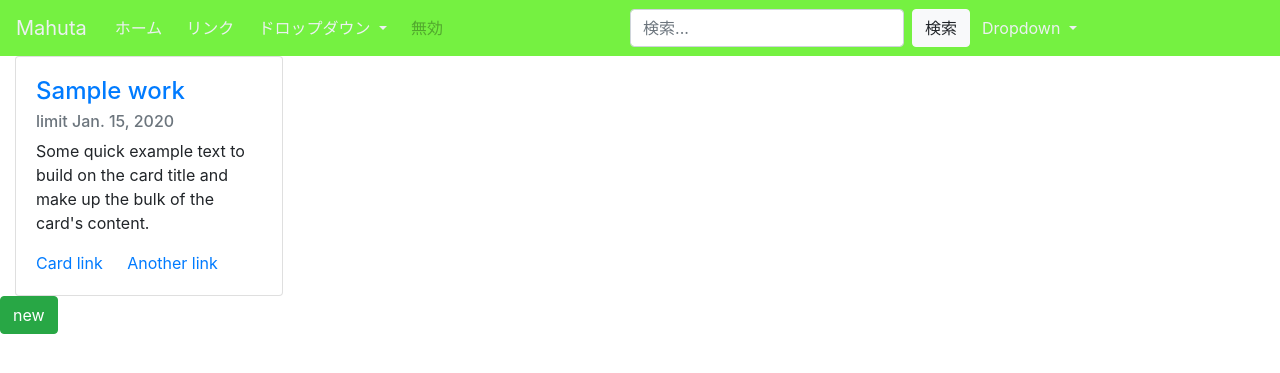
After one commit to tak0-auk/mahuta, a Django app: page / in a window 1280 px wide. The commit adds this page. Shown: the top 373 px of the page. Run offline with Django 3.2, Linux system fonts and the light colour scheme; tables that the repository leaves empty hold one stand-in row (values such as "Sample post"); some libraries are stand-ins or nearby versions.

Commit message:
ちょこちょこ変えた

```diff
--- a/mahuta/settings.py
+++ b/mahuta/settings.py
@@ -57,7 +57,7 @@ ROOT_URLCONF = 'mahuta.urls'
 TEMPLATES = [
     {
         'BACKEND': 'django.template.backends.django.DjangoTemplates',
-        'DIRS': [],
+        'DIRS': [os.path.join(BASE_DIR, 'templates')],
         'APP_DIRS': True,
         'OPTIONS': {
             'context_processors': [
--- a/mahuta/urls.py
+++ b/mahuta/urls.py
@@ -18,7 +18,7 @@ from django.urls import path, include
 
 urlpatterns = [
     path('admin/', admin.site.urls),
-    path('', include('tidy.urls')),
+    path('', include('work.urls')),
     path('tree/', include('tree.urls')),
     path('auth/', include('accounts.urls'))
 ]
--- /dev/null
+++ b/templates/cmn/base.html
@@ -0,0 +1,72 @@
+{% load staticfiles %}
+<!DOCTYPE html>
+<html lang="en">
+<head>
+    <meta charset="UTF-8">
+    <link rel="stylesheet" type="text/css" href="{% static 'css/bootstrap.css' %}"/>
+    <link rel="stylesheet" type="text/css" href="{% static 'css/style.css' %}"/>
+    <script src="{% static 'js/jquery-3.3.1.min.js' %}"></script>
+    <script src="{% static 'js/bootstrap.js' %}"></script>
+    <title>Mahuta</title>
+</head>
+<body>
+
+<nav class="navbar navbar-expand-lg navbar-light">
+    <a class="navbar-brand" href="/">Mahuta</a>
+    <button type="button" class="navbar-toggler" data-toggle="collapse" data-target="#Navber" aria-controls="Navber"
+            aria-expanded="false" aria-label="ナビゲーションの切替">
+        <span class="navbar-toggler-icon"></span>
+    </button>
+
+    <div class="collapse navbar-collapse" id="Navber">
+        <ul class="navbar-nav mr-auto">
+            <li class="nav-item">
+                <a class="nav-link" href="#">ホーム</a>
+            </li>
+            <li class="nav-item">
+                <a class="nav-link" href="#">リンク</a>
+            </li>
+            <li class="nav-item dropdown">
+                <a href="#" class="nav-link dropdown-toggle" id="navbarDropdown" role="button" data-toggle="dropdown"
+                   aria-haspopup="true" aria-expanded="false">
+                    ドロップダウン
+                </a>
+                <div class="dropdown-menu" aria-labelledby="navbarDropdown">
+                    <a class="dropdown-item" href="#">メニュー1</a>
+                    <a class="dropdown-item" href="#">メニュー2</a>
+                    <div class="dropdown-divider"></div>
+                    <a class="dropdown-item" href="#">その他</a>
+                </div>
+            </li>
+            <li class="nav-item">
+                <a class="nav-link disabled" href="#">無効</a>
+            </li>
+        </ul>
+        <form class="form-inline my-2 my-lg-0">
+            <input type="search" class="form-control mr-sm-2" placeholder="検索..." aria-label="検索...">
+            <button type="submit" class="btn btn-light my-2 my-sm-0">検索</button>
+        </form>
+        <ul class="navbar-nav mr-auto">
+            <li class="nav-item dropdown">
+                <a class="nav-link dropdown-toggle" href="#" id="navbarDropdown" role="button" data-toggle="dropdown"
+                   aria-haspopup="true" aria-expanded="false">
+                    Dropdown
+                </a>
+                <div class="dropdown-menu" aria-labelledby="navbarDropdown">
+                    <a class="dropdown-item" href="/auth/logout">ログアウト</a>
+                    <a class="dropdown-item" href="#">Another action</a>
+                    <div class="dropdown-divider"></div>
+                    <a class="dropdown-item" href="#">Something else here</a>
+                </div>
+            </li>
+            <li>
+            </li>
+        </ul>
+    </div><!-- /.navbar-collapse -->
+</nav>
+
+{% block contents %}
+{% endblock %}
+
+</body>
+</html>
--- a/tree/templates/tree/index.html
+++ b/tree/templates/tree/index.html
@@ -1,4 +1,5 @@
 {% extends 'base.html' %}
+{% load static %}
 
 {% block contents %}
 {% if root_list %}
--- a/work/models.py
+++ b/work/models.py
@@ -1,11 +1,25 @@
 from django.db import models
+from django.utils import timezone
+
 
 # Create your models here.
 
 
 class Work(models.Model):
-    name = models.CharField(max_length=128)
-    is_individual = models.BooleanField()
+    name = models.CharField(unique=True, max_length=128)
+    is_individual = models.BooleanField(default=True)
+    limit_date = models.DateField(default=timezone.now)
+    # members = models.ManyToManyField()
     #
     # class Meta:
     #     unique_together = ('name', )
+
+
+class Node(models.Model):
+    subject = models.CharField(max_length=255, null=False)
+    text = models.TextField(null=True, blank=True)
+    pub_date = models.DateTimeField('date published', default=timezone.now)
+    is_root = models.BooleanField(default=False)
+
+    def __str__(self):
+        return self.subject
--- /dev/null
+++ b/work/templates/work/index.html
@@ -0,0 +1,32 @@
+{% extends 'cmn/base.html' %}
+{% load static %}
+
+{% block contents %}
+    {% if work_list %}
+        <div class="card-deck">
+
+            {% for work in work_list %}
+<div class="col-3">
+                <div class="card">
+                    <div class="card-body">
+                        <h4 class="card-title"><a href="{% url 'work:work' work.name %}">{{ work.name }}</a></h4>
+                        <h6 class="card-subtitle mb-2 text-muted">limit {{ work.limit_date }}</h6>
+                        <p class="card-text">Some quick example text to build on the card title and make up the bulk
+                            of the card's content.</p>
+                        <a href="#" class="card-link">Card link</a>
+                        <a href="#" class="card-link">Another link</a>
+                    </div>
+                </div>
+</div>
+            {% endfor %}
+
+        </div>
+
+    {% else %}
+        <p>Nothing</p>
+        <a href="{% url 'work:create' %}">new</a>
+
+    {% endif %}
+    <a class="btn btn-success" href="{% url 'work:create' %}">new</a>
+
+{% endblock contents %}
--- /dev/null
+++ b/work/urls.py
@@ -0,0 +1,13 @@
+# coding: UTF-8
+from django.urls import path
+
+
+from . import views
+
+app_name = 'work'
+urlpatterns = [
+    path('', views.IndexView.as_view(), name='index'),
+    path('create', views.WorkCreateView.as_view(), name='create'),
+    path('<str:name>/', views.work_index, name='work'),
+    # path('<int:pk>/', views.DetailView.as_view(), name='detail'),
+]
--- a/work/views.py
+++ b/work/views.py
@@ -1,3 +1,30 @@
-from django.shortcuts import render
+from django.shortcuts import render, get_object_or_404
+from django.views import generic
+
+from .models import Work
+from .form import WorkForm
 
 # Create your views here.
+
+
+class IndexView(generic.ListView):
+    template_name = 'work/index.html'
+    context_object_name = 'work_list'
+
+    # def get(self, request, *args, **kwargs):
+    #     return Work.objects.all()
+    def get_queryset(self):
+        """ルートノードを返す　仕様は考え中"""
+        return Work.objects.all()
+
+
+class WorkCreateView(generic.CreateView):
+    model = Work
+    form_class = WorkForm
+    template_name = 'work/work_form.html'
+    success_url = '/'
+
+
+def work_index(request, name):
+    node = get_object_or_404(Work, name=name)
+    return render(request, 'work/work_index.html', {'node': node})
```
Also changed, not shown: tree/templates/base.html (deleted, +0 -65 lines), work/form.py (added, +11 -0 lines), work/templates/work/work_form.html (added, +10 -0 lines), work/templates/work/work_index.html (added, +17 -0 lines).
